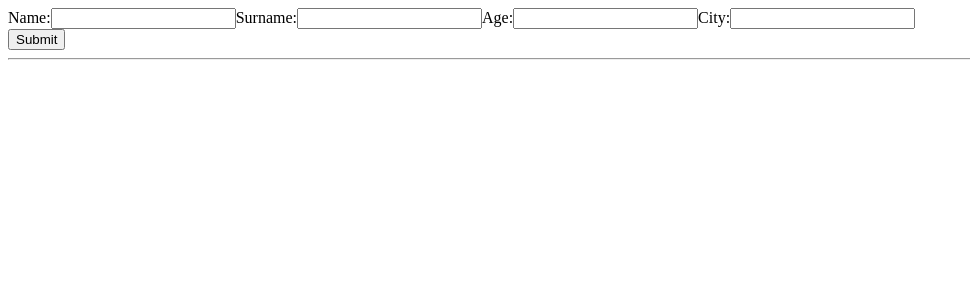
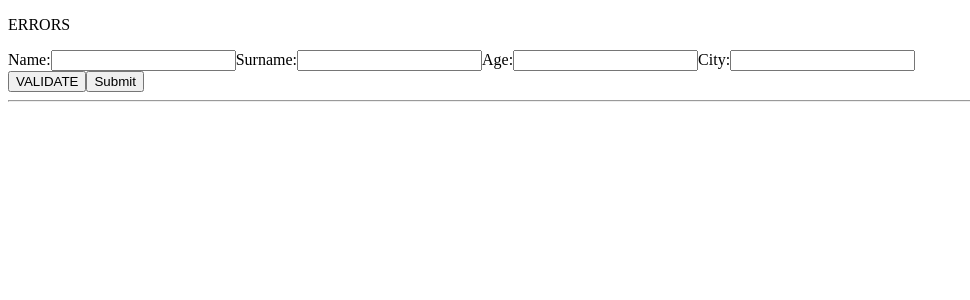
Before and after one commit to ddfilipov/register-custom-checbox, a React (Create React App) app: page / in a window 1280 px wide. Shown: the top 300 px of the page, without its empty margins (0-970 px from the left). Built offline with nearby package versions, Linux system fonts and the light colour scheme.

Commit message:
error validation added for Name and Surname

```diff
--- a/src/components/forms/ErrorValidationForm.tsx
+++ b/src/components/forms/ErrorValidationForm.tsx
@@ -1,10 +1,6 @@
-import { FC, useCallback, useEffect, useRef, useState } from "react";
-import { FormProvider, useForm, UseFormRegister, FieldValues, useFieldArray } from "react-hook-form";
-import styled from "styled-components";
-import { Checkbox } from "../Checkbox";
-import { Checkbox2 } from "../Checkbox2";
-import { CheckboxFinal } from "../CheckboxFinal";
-import { GrupoInputs, TextInputs } from "../GrupoInputs";
+import { FC, useCallback } from "react";
+import { FormProvider, MultipleFieldErrors, useForm } from "react-hook-form";
+import { ErrorMessage } from "@hookform/error-message";
 
 export interface IPersonData {
     name: string;
@@ -20,26 +16,93 @@ export interface FormProps {
     generalData: IGeneralData;
 }
 
-export const ErrorValidationForm: FC = ({}) => {
-    const methods = useForm<FormProps>({});
-    const { register, handleSubmit } = methods;
+export const ErrorValidationForm: FC = () => {
+    const methods = useForm<FormProps>({
+        criteriaMode: "all", // SUPER Important for showing multiple errors
+    });
+    const {
+        register,
+        handleSubmit,
+        formState: { errors },
+        trigger,
+    } = methods;
 
     const onSubmit = useCallback((data: FormProps) => {
         console.log(JSON.stringify(data, null, " "));
     }, []);
 
+    const showErrors = useCallback(() => {
+        return (
+            <div>
+                <p>ERRORS</p>
+                <ErrorMessage
+                    errors={errors}
+                    name={`personData.name`}
+                    render={({ messages }) => {
+                        return getErrors("Name", messages);
+                    }}
+                />
+                <ErrorMessage
+                    errors={errors}
+                    name={`personData.surname`}
+                    render={({ messages }) => {
+                        return getErrors("Surname", messages);
+                    }}
+                />
+            </div>
+        );
+    }, [errors]);
+
+    const getErrors = (fieldName: string, messages: MultipleFieldErrors | undefined) => {
+        if (messages) {
+            return (
+                <>
+                    <p>{fieldName}</p>
+                    {Object.entries(messages).map(([type, message]) => (
+                        <p key={type}>{message}</p>
+                    ))}
+                </>
+            );
+        } else return <></>;
+    };
+
+    const validateFields = () => {
+        trigger("personData");
+    };
+
     return (
         <FormProvider {...methods}>
             <form onSubmit={handleSubmit(onSubmit)}>
+                {showErrors()}
                 <label htmlFor="personData.name">Name:</label>
-                <input {...register("personData.name")} />
+                <input
+                    {...register("personData.name", {
+                        required: "NOMBRE is required!!",
+                        minLength: {
+                            value: 3,
+                            message: "Name should be 3 chars long min.",
+                        },
+                    })}
+                />
                 <label htmlFor="personData.name">Surname:</label>
-                <input {...register("personData.surname")} />
+                <input
+                    {...register("personData.surname", {
+                        required: "SURNAME is required!!",
+                        minLength: {
+                            value: 3,
+                            message: "Surname should be 3 chars long min.",
+                        },
+                    })}
+                />
                 <label htmlFor="personData.name">Age:</label>
                 <input {...register("personData.age")} />
                 <label htmlFor="personData.name">City:</label>
                 <input {...register("generalData.city")} />
-                <input type="submit" style={{ display: "block" }} />
+                <div>
+                    <button onClick={validateFields}>VALIDATE</button>
+                    <input type="submit" />
+                </div>
+
                 <hr />
             </form>
         </FormProvider>
```
